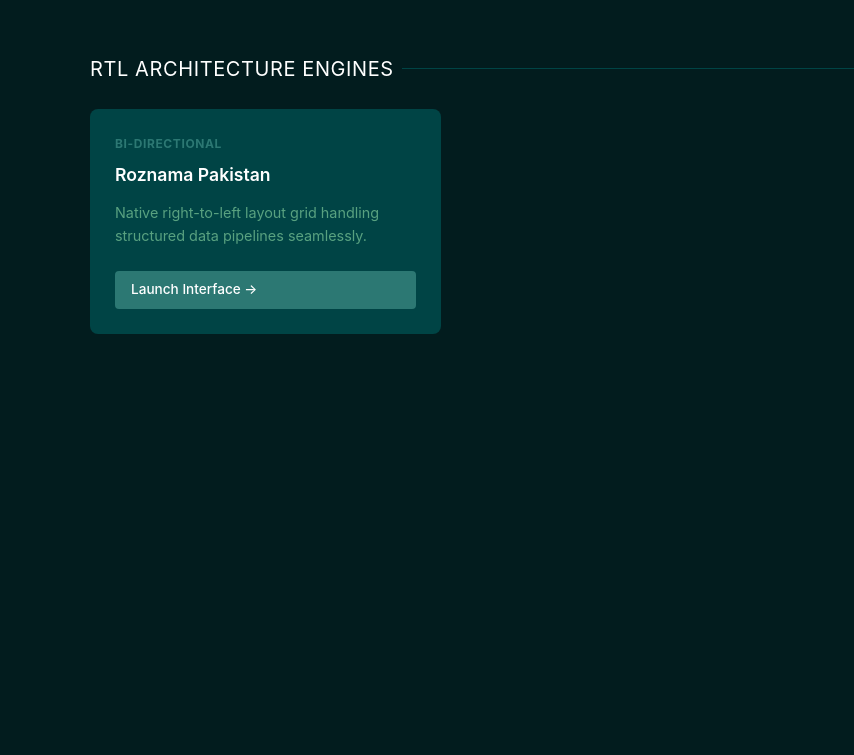
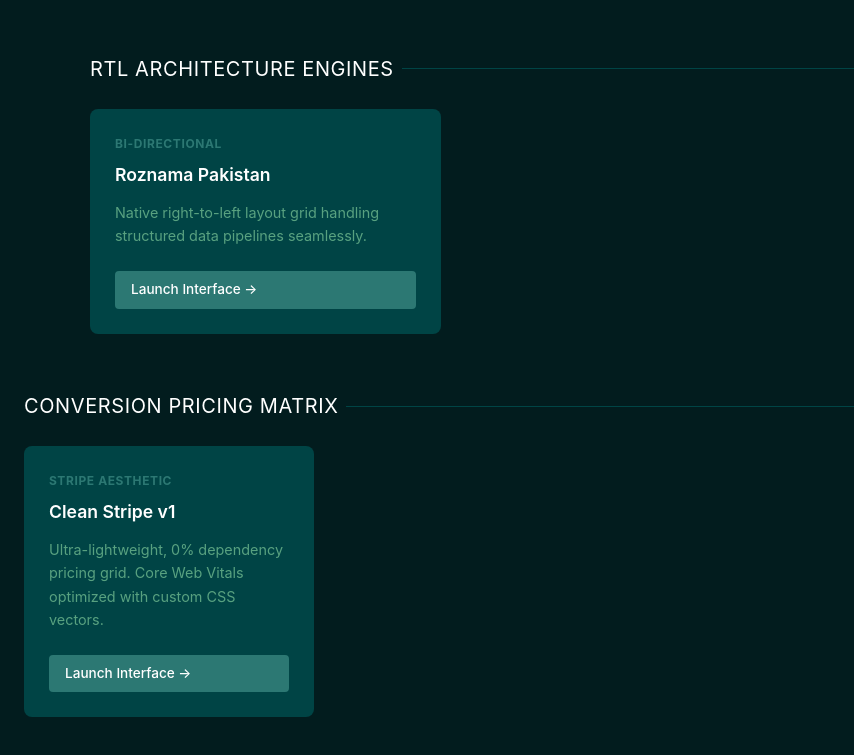
Before and after one commit to Dilawar-H/Portfolio, a plain HTML site: page index.html in a window 1280 px wide. Shown: the part 1602-2357 px from the top of the page, without its empty margins (0-854 px from the left). Before the commit the page ends 2040 px from the top, so only its background shows below. Drawn offline with Linux system fonts and the light colour scheme.

Commit message:
Architect: Synchronize root dashboard with clean-stripe-v1 layout

```diff
--- a/index.html
+++ b/index.html
@@ -287,6 +287,19 @@
             </section>
         </main>
     </div>
-
+<!-- CATEGORY: PREMIUM PRICING TABLES -->
+<section class="category-section">
+    <div class="category-title">Conversion Pricing Matrix</div>
+    <div class="grid">
+        <div class="card">
+            <div>
+                <div class="card-meta">Stripe Aesthetic</div>
+                <div class="card-title">Clean Stripe v1</div>
+                <div class="card-desc">Ultra-lightweight, 0% dependency pricing grid. Core Web Vitals optimized with custom CSS vectors.</div>
+            </div>
+            <a href="template-pricing-tables/clean-stripe-v1/" class="card-link">Launch Interface →</a>
+        </div>
+    </div>
+</section>
 </body>
 </html>
```
